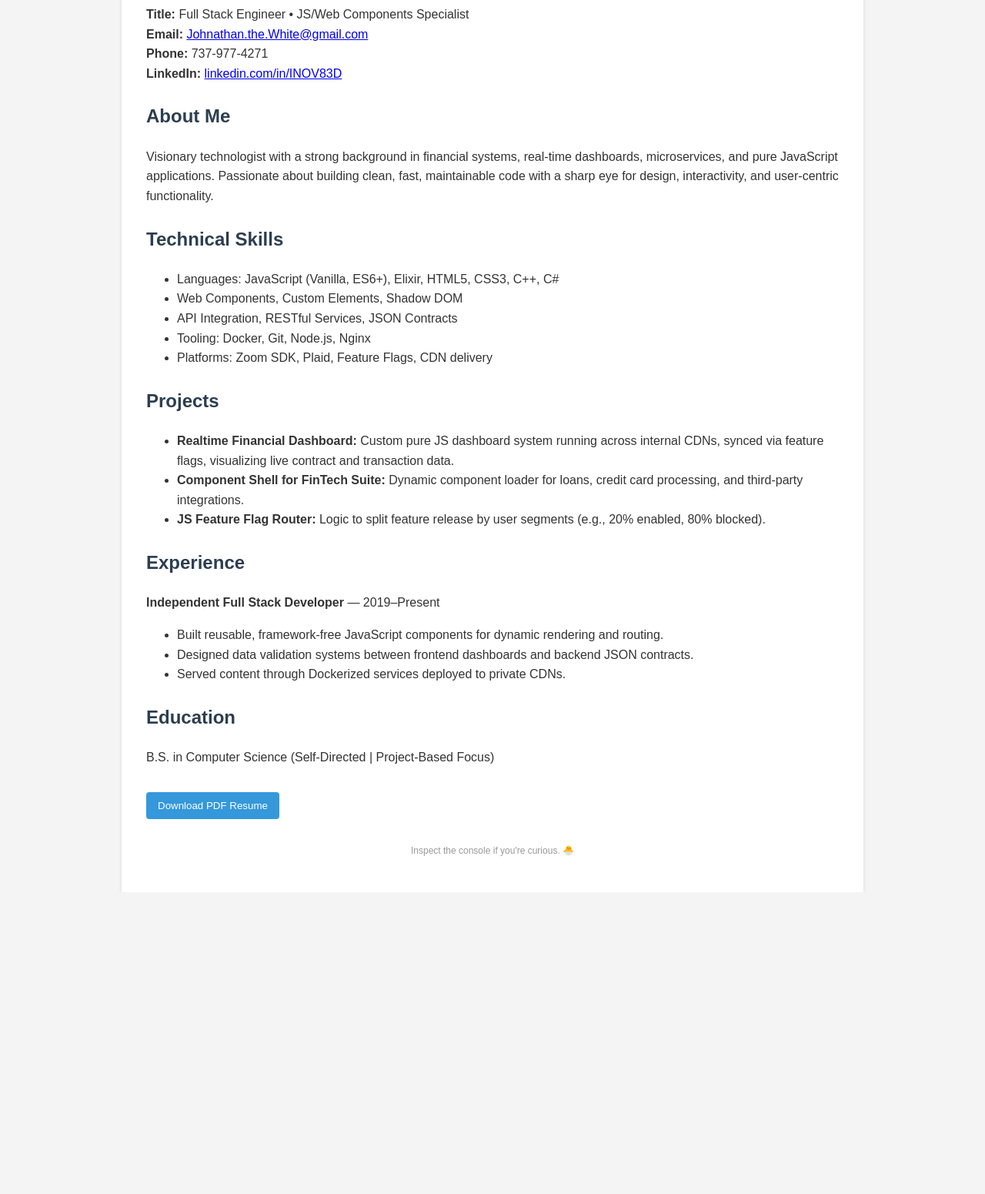
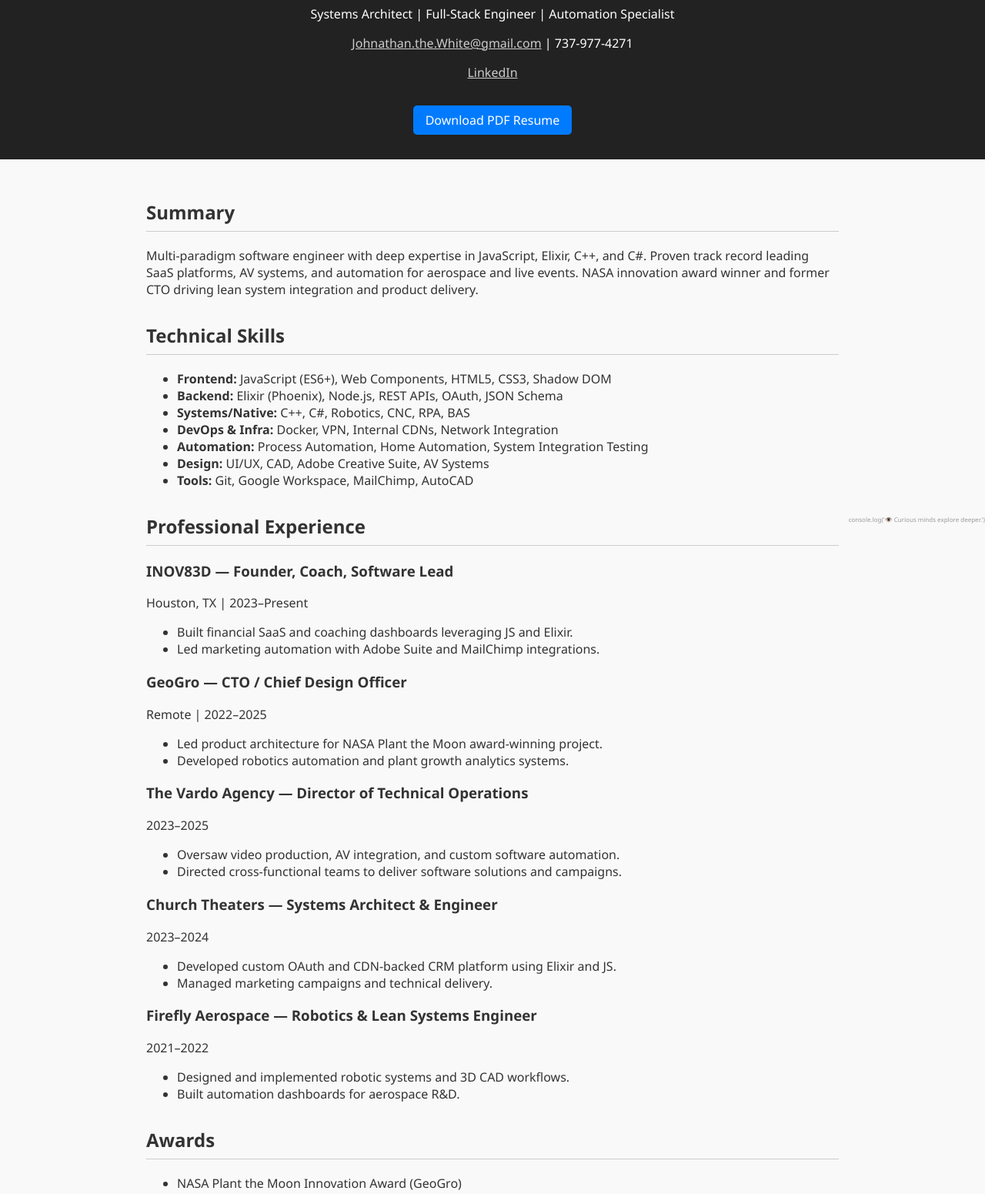
Before and after one commit to x3r0h/Resume, a plain HTML site: page index.html in a window 1280 px wide. Shown: the part 120-1671 px from the top of the page at 77% size. Before the commit the page ends 1279 px from the top, so only its background shows below. Drawn offline with Linux system fonts and the light colour scheme.

Commit message:
Update index.html

```diff
--- a/index.html
+++ b/index.html
@@ -1,118 +1,137 @@
-
 <!DOCTYPE html>
 <html lang="en">
 <head>
-  <meta charset="UTF-8" />
-  <meta name="viewport" content="width=device-width, initial-scale=1.0" />
-  <title>Johnathan Gray | Full Stack Engineer</title>
+  <meta charset="UTF-8">
+  <meta name="viewport" content="width=device-width, initial-scale=1.0">
+  <title>Johnathan Gray | Systems Architect</title>
   <style>
     body {
-      font-family: Arial, sans-serif;
-      background-color: #f4f4f4;
-      color: #333;
+      font-family: 'Segoe UI', Tahoma, Geneva, Verdana, sans-serif;
       margin: 0;
       padding: 0;
-      line-height: 1.6;
+      background-color: #f9f9f9;
+      color: #333;
     }
-    .container {
+    header {
+      background-color: #222;
+      color: white;
+      padding: 2rem;
+      text-align: center;
+    }
+    main {
+      padding: 2rem;
       max-width: 900px;
       margin: auto;
-      padding: 2rem;
-      background: #fff;
-      box-shadow: 0 2px 5px rgba(0,0,0,0.1);
     }
-    h1, h2, h3 {
-      color: #2c3e50;
+    h1, h2 {
+      border-bottom: 1px solid #ccc;
+      padding-bottom: 0.5rem;
     }
-    .contact, .section {
-      margin-bottom: 1.5rem;
+    section {
+      margin-bottom: 2rem;
     }
-    .download {
-      margin-top: 2rem;
+    .download-link {
+      display: inline-block;
+      margin-top: 1rem;
+      padding: 0.5rem 1rem;
+      background-color: #007BFF;
+      color: white;
+      text-decoration: none;
+      border-radius: 5px;
     }
-    button {
-      background-color: #3498db;
-      color: white;
-      border: none;
-      padding: 10px 15px;
-      cursor: pointer;
-      border-radius: 4px;
+    .download-link:hover {
+      background-color: #0056b3;
     }
-    .easter-egg {
-      font-size: 12px;
-      text-align: center;
-      margin-top: 2rem;
+    .egg {
+      position: fixed;
+      bottom: 0;
+      right: 0;
+      font-size: 8px;
       color: #999;
+      user-select: none;
     }
   </style>
 </head>
 <body>
-  <div class="container">
+  <header>
     <h1>Johnathan Gray</h1>
-    <p class="contact">
-      <strong>Title:</strong> Full Stack Engineer • JS/Web Components Specialist<br>
-      <strong>Email:</strong> <a href="mailto:Johnathan.the.White@gmail.com">Johnathan.the.White@gmail.com</a><br>
-      <strong>Phone:</strong> 737-977-4271<br>
-      <strong>LinkedIn:</strong> <a href="https://www.linkedin.com/in/INOV83D/" target="_blank">linkedin.com/in/INOV83D</a><br>
-    </p>
+    <p>Systems Architect | Full-Stack Engineer | Automation Specialist</p>
+    <p><a href="mailto:Johnathan.the.White@gmail.com" style="color:#ccc;">Johnathan.the.White@gmail.com</a> | 737-977-4271</p>
+    <p><a href="https://www.linkedin.com/in/INOV83D/" style="color:#ccc;" target="_blank">LinkedIn</a></p>
+    <a href="Johnathan_Gray_Resume.pdf" download class="download-link">Download PDF Resume</a>
+  </header>
 
-    <div class="section">
-      <h2>About Me</h2>
-      <p>Visionary technologist with a strong background in financial systems, real-time dashboards, microservices, and pure JavaScript applications. Passionate about building clean, fast, maintainable code with a sharp eye for design, interactivity, and user-centric functionality.</p>
-    </div>
+  <main>
+    <section>
+      <h2>Summary</h2>
+      <p>Multi-paradigm software engineer with deep expertise in JavaScript, Elixir, C++, and C#. Proven track record leading SaaS platforms, AV systems, and automation for aerospace and live events. NASA innovation award winner and former CTO driving lean system integration and product delivery.</p>
+    </section>
 
-    <div class="section">
+    <section>
       <h2>Technical Skills</h2>
       <ul>
-        <li>Languages: JavaScript (Vanilla, ES6+), Elixir, HTML5, CSS3, C++, C#</li>
-        <li>Web Components, Custom Elements, Shadow DOM</li>
-        <li>API Integration, RESTful Services, JSON Contracts</li>
-        <li>Tooling: Docker, Git, Node.js, Nginx</li>
-        <li>Platforms: Zoom SDK, Plaid, Feature Flags, CDN delivery</li>
+        <li><strong>Frontend:</strong> JavaScript (ES6+), Web Components, HTML5, CSS3, Shadow DOM</li>
+        <li><strong>Backend:</strong> Elixir (Phoenix), Node.js, REST APIs, OAuth, JSON Schema</li>
+        <li><strong>Systems/Native:</strong> C++, C#, Robotics, CNC, RPA, BAS</li>
+        <li><strong>DevOps & Infra:</strong> Docker, VPN, Internal CDNs, Network Integration</li>
+        <li><strong>Automation:</strong> Process Automation, Home Automation, System Integration Testing</li>
+        <li><strong>Design:</strong> UI/UX, CAD, Adobe Creative Suite, AV Systems</li>
+        <li><strong>Tools:</strong> Git, Google Workspace, MailChimp, AutoCAD</li>
       </ul>
-    </div>
+    </section>
 
-    <div class="section">
-      <h2>Projects</h2>
+    <section>
+      <h2>Professional Experience</h2>
+
+      <h3>INOV83D — Founder, Coach, Software Lead</h3>
+      <p>Houston, TX | 2023–Present</p>
       <ul>
-        <li><strong>Realtime Financial Dashboard:</strong> Custom pure JS dashboard system running across internal CDNs, synced via feature flags, visualizing live contract and transaction data.</li>
-        <li><strong>Component Shell for FinTech Suite:</strong> Dynamic component loader for loans, credit card processing, and third-party integrations.</li>
-        <li><strong>JS Feature Flag Router:</strong> Logic to split feature release by user segments (e.g., 20% enabled, 80% blocked).</li>
+        <li>Built financial SaaS and coaching dashboards leveraging JS and Elixir.</li>
+        <li>Led marketing automation with Adobe Suite and MailChimp integrations.</li>
       </ul>
-    </div>
 
-    <div class="section">
-      <h2>Experience</h2>
-      <p><strong>Independent Full Stack Developer</strong> — 2019–Present</p>
+      <h3>GeoGro — CTO / Chief Design Officer</h3>
+      <p>Remote | 2022–2025</p>
       <ul>
-        <li>Built reusable, framework-free JavaScript components for dynamic rendering and routing.</li>
-        <li>Designed data validation systems between frontend dashboards and backend JSON contracts.</li>
-        <li>Served content through Dockerized services deployed to private CDNs.</li>
+        <li>Led product architecture for NASA Plant the Moon award-winning project.</li>
+        <li>Developed robotics automation and plant growth analytics systems.</li>
       </ul>
-    </div>
 
-    <div class="section">
-      <h2>Education</h2>
-      <p>B.S. in Computer Science (Self-Directed | Project-Based Focus)</p>
-    </div>
+      <h3>The Vardo Agency — Director of Technical Operations</h3>
+      <p>2023–2025</p>
+      <ul>
+        <li>Oversaw video production, AV integration, and custom software automation.</li>
+        <li>Directed cross-functional teams to deliver software solutions and campaigns.</li>
+      </ul>
 
-    <div class="download">
-      <a href="resume.pdf" download><button>Download PDF Resume</button></a>
-    </div>
+      <h3>Church Theaters — Systems Architect & Engineer</h3>
+      <p>2023–2024</p>
+      <ul>
+        <li>Developed custom OAuth and CDN-backed CRM platform using Elixir and JS.</li>
+        <li>Managed marketing campaigns and technical delivery.</li>
+      </ul>
 
-    <div class="easter-egg">
-      <p id="easterText">Inspect the console if you're curious. 🐣</p>
-    </div>
-  </div>
+      <h3>Firefly Aerospace — Robotics & Lean Systems Engineer</h3>
+      <p>2021–2022</p>
+      <ul>
+        <li>Designed and implemented robotic systems and 3D CAD workflows.</li>
+        <li>Built automation dashboards for aerospace R&D.</li>
+      </ul>
+    </section>
 
+    <section>
+      <h2>Awards</h2>
+      <ul>
+        <li>NASA Plant the Moon Innovation Award (GeoGro)</li>
+      </ul>
+    </section>
+  </main>
+
+  <div class="egg">console.log('👁️ Curious minds explore deeper.')</div>
   <script>
-    // 🔒 Subtle JS Easter Egg
-    console.log("👀 Welcome fellow developer. This resume is built from scratch using pure HTML, CSS, and JS. Reach out if you're interested in collaborating on clean UI systems, real-time dashboards, or futuristic interfaces. 🚀\n- Johnathan");
-
-    // 🎲 Feature flag rollout simulation (example logic)
-    const userId = Math.floor(Math.random() * 1000);
-    const featureEnabled = userId % 5 === 0; // 20% chance
-    console.log(`Feature Flag: ${featureEnabled ? 'ENABLED' : 'DISABLED'} for user ${userId}`);
+    if (window.console && window.location.hostname.includes("resume")) {
+      console.log("%cYou found the easter egg. Let's build something legendary.", "color: teal; font-size: 14px;");
+    }
   </script>
 </body>
 </html>
```
